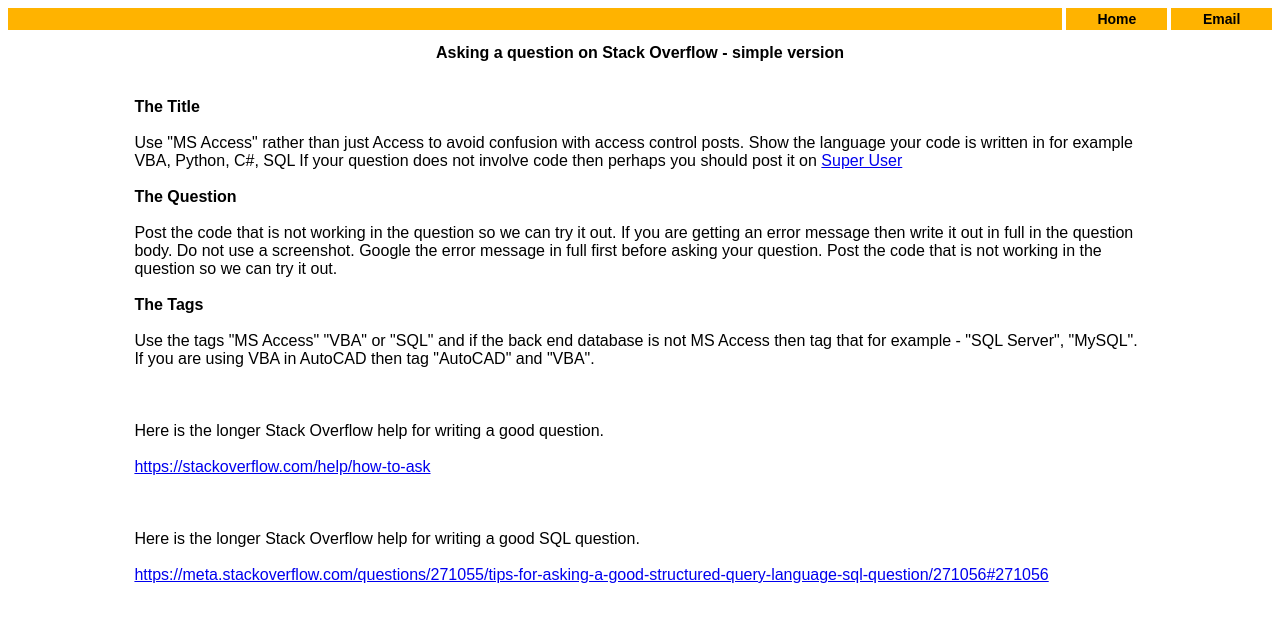
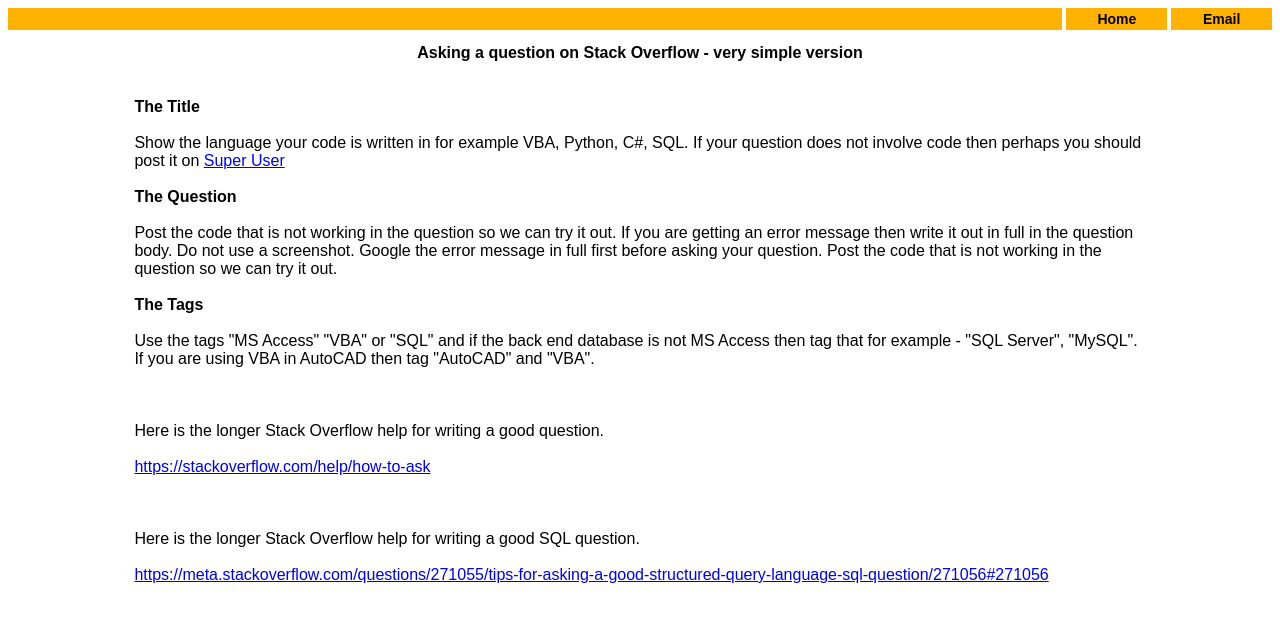
Before and after one commit to DaveTallett26/davetallett26.github.io, a Jekyll site: the page SOQuestion.html, which Jekyll copies as it is, in a window 1280 px wide. Shown: the top 622 px of the page. Built offline with Jekyll 4.4.1, drawn with Linux system fonts in a browser that asks for light colours.

Commit message:
veey siimple

```diff
--- a/SOQuestion.html
+++ b/SOQuestion.html
@@ -15,13 +15,12 @@
 <a class="style2" href="index.html">Home</a>
 </li>
 </ul>
-<div class="style62"><br/><br/>Asking a question on Stack Overflow - simple version</div>
+<div class="style62"><br/><br/>Asking a question on Stack Overflow - very simple version</div>
 <br/><br/>
 <div class="style84">
 <b>The Title</b>
 <br/><br/>
-Use "MS Access" rather than just Access to avoid confusion with access control posts. Show the language your code is written in for example VBA, Python, C#, SQL
-  If your question does not involve code then perhaps you should post it on <a href="https://superuser.com/">Super User</a>
+Show the language your code is written in for example VBA, Python, C#, SQL. If your question does not involve code then perhaps you should post it on <a href="https://superuser.com/">Super User</a>
 <br/><br/>
 <b>The Question</b>
 <br/><br/>
```
